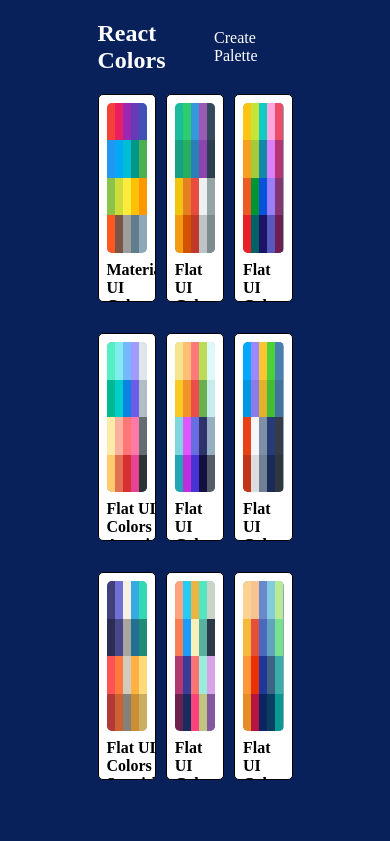
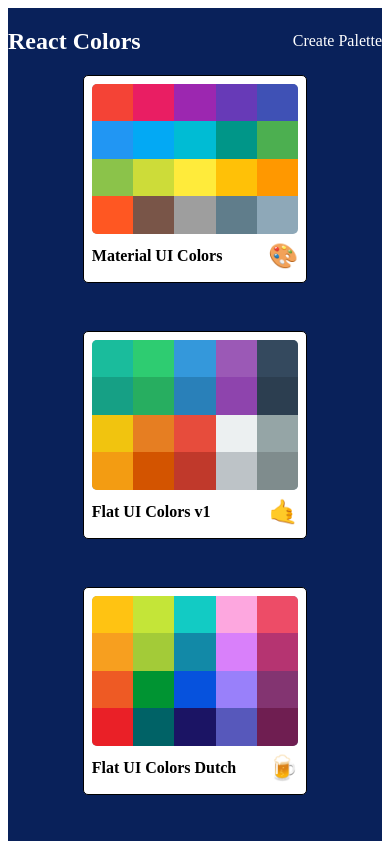
Before and after one commit to alesiahaxhi/color-project, a React (Create React App) app: page / in a window 390 px wide. Shown: the top 841 px of the page. Built offline with nearby package versions, Linux system fonts and the light colour scheme; the HTML template or start-up script is replaced by a standard one.

Commit message:
make paletteList responsive

```diff
--- a/src/styles/PaletteListStyles.js
+++ b/src/styles/PaletteListStyles.js
@@ -7,11 +7,9 @@
     display: flex;
     align-items: flex-start;
     justify-content: center;
-    position: fixed;
     top: 0;
     left: 0;
     width: 100%;
-    overflow-y: scroll;
   `
 );
 
@@ -22,6 +20,27 @@
     align-items: flex-start;
     flex-direction: column;
     flex-wrap: wrap;
+
+    /* Media query for 'xl' screen size */
+    @media (max-width: 1400px) {
+      width: 70%;
+    }
+    /* Media query for 'lg' screen size */
+    @media (max-width: 1200px) {
+      width: 80%;
+    }
+    /* Media query for 'md' screen size */
+    @media (max-width: 992px) {
+      width: 85%;
+    }
+    /* Media query for 'sm' screen size */
+    @media (max-width: 768px) {
+      width: 90%;
+    }
+    /* Media query for 'xs' screen size */
+    @media (max-width: 576px) {
+      width: 100%;
+    }
   `
 );
 
@@ -46,6 +65,18 @@
     display: grid;
     grid-template-columns: repeat(3, 30%);
     grid-gap: 5%;
+
+    /* Media query for 'md' screen size */
+    @media (max-width: 992px) {
+      grid-template-columns: repeat(2, 50%); // Display one palette per row
+      justify-content: center; // Center the items horizontally
+    }
+    /* Media query for 'xs' screen size */
+    @media (max-width: 576px) {
+      grid-template-columns: repeat(1, 60%); // Display one palette per row
+      justify-content: center; // Center the items horizontally
+      grid-gap: 3rem;
+    }
   `
 );
 
```
